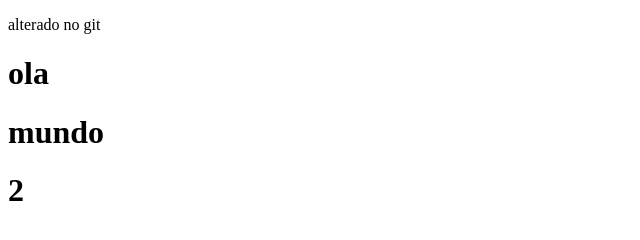
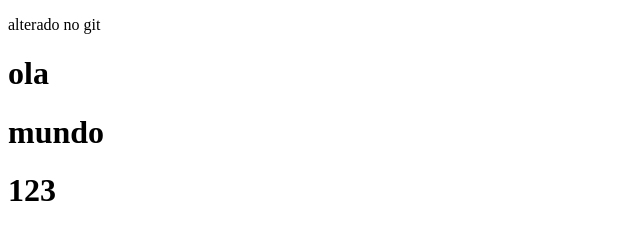
Before and after one commit to rafaelsilvamartins30/projeto-emakers, a plain HTML site: page ola.html in a window 1280 px wide. Shown: the full height of the page, 0-640 px from the left. Drawn offline with Linux system fonts and the light colour scheme.

Commit message:
add numeros

```diff
--- a/ola.html
+++ b/ola.html
@@ -9,6 +9,6 @@
     <p> alterado no git</p>
     <h1>ola</h1>
     <h1>mundo</h1>
-    <h1>2</h1>
+    <h1>123</h1>
 </body>
 </html>
```
